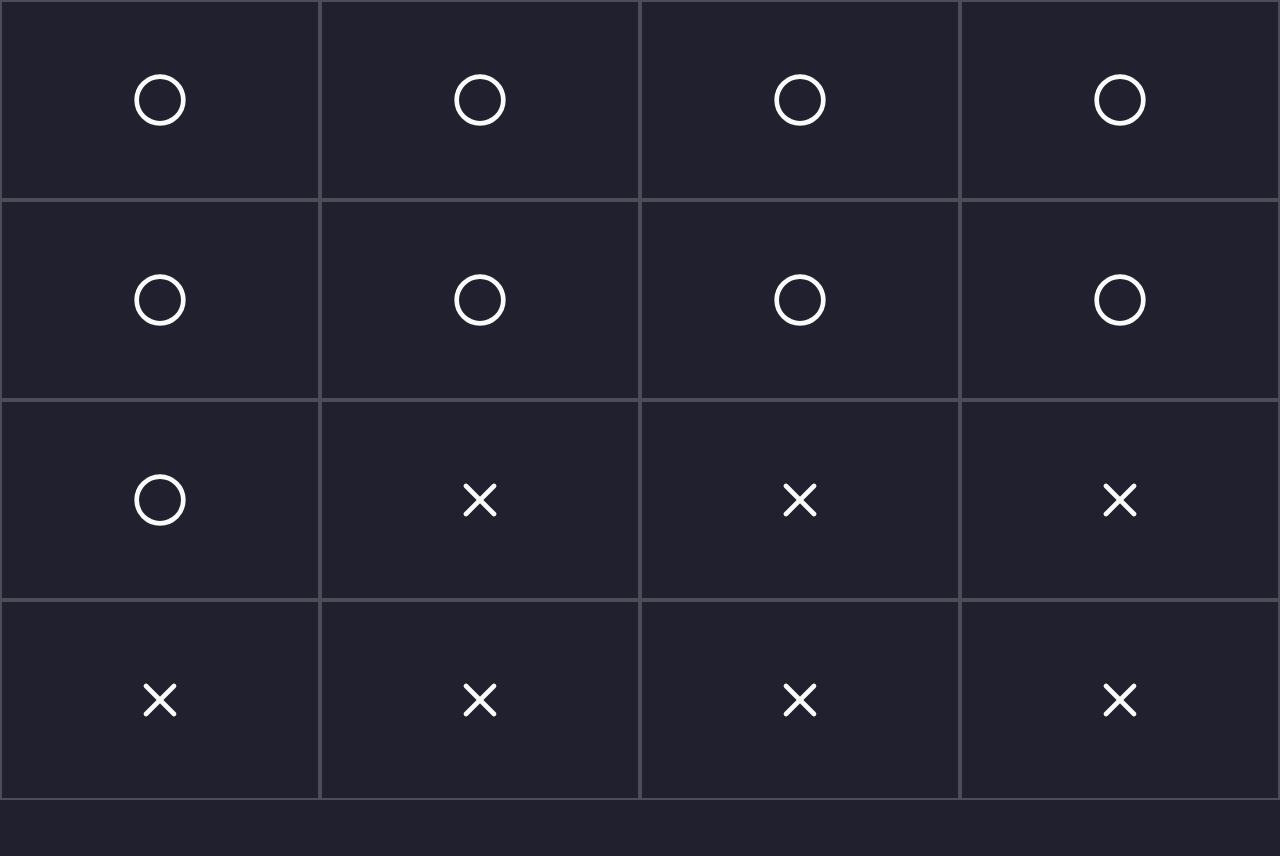
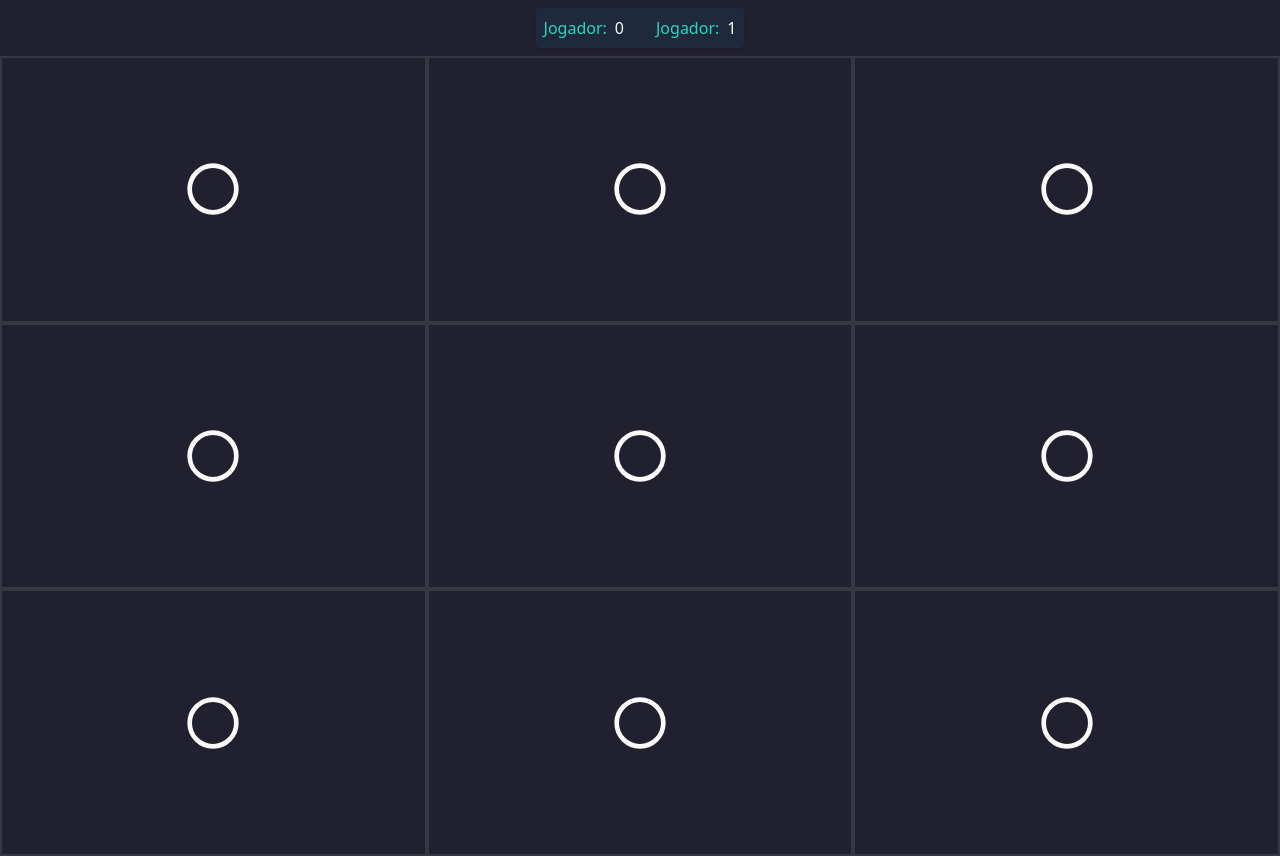
Before and after one commit to LucasAntunesDev/jogo-da-velha, a React (Vite) app: page / in a window 1280 px wide. Before the commit the page ends 800 px from the top, so only its background shows below. Built offline with nearby package versions, Linux system fonts and the light colour scheme.

Commit message:
Aula 29/08 - Alternando jogadores

```diff
--- /dev/null
+++ b/src/components/Quadrado.jsx
@@ -0,0 +1,5 @@
+const Quadrado = ({onClick, valor}) => {
+  return <button type="button" className="flex items-center justify-center" onClick={onClick}>{valor}</button>
+}
+
+export default Quadrado
--- a/src/components/Tabuleiro.jsx
+++ b/src/components/Tabuleiro.jsx
@@ -1,26 +1,47 @@
-import  O  from './O'
-import  X  from './X'
+import O from './O'
+import X from './X'
+import Quadrado from './Quadrado'
+import {useDebugValue, useState} from 'react'
 
 export const Tabuleiro = () => {
+  const quadrados = ['00', '01', '02', '11', '11', '12', '20', '21', '22']
+
+  const [valor, setValor] = useState(O)
+
+  const jogadores = [0, 1]
+
+  const [jogadorAtual, setjogadorAtual] = useState(0)
+
+  const inserirValor = () => {
+
+    jogadorAtual === 0 ? setValor(X) : setValor(O)
+    jogadorAtual === 0 ? setjogadorAtual(1) : setjogadorAtual(0)
+
+    console.log(jogadorAtual)
+  }
 
   return (
-    <div className="grid grid-cols-4 grid-rows-4 *:border-2 *:border-white/20 text-zinc-50 h-screen">
-      <div className='flex items-center justify-center'><O/></div>
-      <div className='flex items-center justify-center'><O/></div>
-      <div className='flex items-center justify-center'><O/></div>
-      <div className='flex items-center justify-center'><O/></div>
-      <div className='flex items-center justify-center'><O/></div>
-      <div className='flex items-center justify-center'><O/></div>
-      <div className='flex items-center justify-center'><O/></div>
-      <div className='flex items-center justify-center'><O/></div>
-      <div className='flex items-center justify-center'><O/></div>
-      <div className='flex items-center justify-center'><X/></div>
-      <div className='flex items-center justify-center'><X/></div>
-      <div className='flex items-center justify-center'><X/></div>
-      <div className='flex items-center justify-center'><X/></div>
-      <div className='flex items-center justify-center'><X/></div>
-      <div className='flex items-center justify-center'><X/></div>
-      <div className='flex items-center justify-center'><X/></div>
-    </div>
+    <>
+      <header className='flex gap-x-8 bg-slate-800 mx-auto w-fit p-2 rounded shadow my-2'>
+        {jogadores.map(jogador => (
+          <span className='text-teal-400 flex gap-x-2'>Jogador: <p className='text-zinc-50'>{jogador}</p></span>
+        ))}
+      </header>
+
+      <div className="grid grid-cols-3 grid-rows-3 *:border-2 *:border-slate-100/10 text-zinc-50 h-screen">
+        {quadrados.map((quadrado, index) => (
+          <Quadrado onClick={inserirValor} valor={valor} key={index} />
+        ))}
+        {/* <Quadrado onClick={inserirValor} valor={valor} key="1" />
+      <Quadrado onClick={inserirValor} valor={valor} key="2" />
+      <Quadrado onClick={inserirValor} valor={valor} key="3" />
+      <Quadrado onClick={inserirValor} valor={valor} key="4" />
+      <Quadrado onClick={inserirValor} valor={valor} key="5" />
+      <Quadrado onClick={inserirValor} valor={valor} key="6" />
+      <Quadrado onClick={inserirValor} valor={valor} key="7" />
+      <Quadrado onClick={inserirValor} valor={valor} key="8" />
+      <Quadrado onClick={inserirValor} valor={valor} key="9" /> */}
+      </div>
+    </>
   )
 }
--- a/src/css/App.css
+++ b/src/css/App.css
@@ -554,17 +554,26 @@ video {
   --tw-contain-style:  ;
 }
 
+.m-2 {
+  margin: 0.5rem;
+}
+
+.mx-auto {
+  margin-left: auto;
+  margin-right: auto;
+}
+
+.my-2 {
+  margin-top: 0.5rem;
+  margin-bottom: 0.5rem;
+}
+
 .flex {
   display: flex;
 }
 
 .grid {
   display: grid;
-}
-
-.size-6 {
-  width: 1.5rem;
-  height: 1.5rem;
 }
 
 .size-14 {
@@ -576,24 +585,25 @@ video {
   height: 100vh;
 }
 
-.h-full {
-  height: 100%;
-}
-
-.h-\[100\%\] {
-  height: 100%;
-}
-
-.max-h-screen {
-  max-height: 100vh;
+.w-fit {
+  width: -moz-fit-content;
+  width: fit-content;
 }
 
 .grid-cols-4 {
   grid-template-columns: repeat(4, minmax(0, 1fr));
 }
 
+.grid-cols-3 {
+  grid-template-columns: repeat(3, minmax(0, 1fr));
+}
+
 .grid-rows-4 {
   grid-template-rows: repeat(4, minmax(0, 1fr));
+}
+
+.grid-rows-3 {
+  grid-template-rows: repeat(3, minmax(0, 1fr));
 }
 
 .items-center {
@@ -604,9 +614,42 @@ video {
   justify-content: center;
 }
 
+.gap-x-4 {
+  -moz-column-gap: 1rem;
+       column-gap: 1rem;
+}
+
+.gap-x-2 {
+  -moz-column-gap: 0.5rem;
+       column-gap: 0.5rem;
+}
+
+.gap-x-8 {
+  -moz-column-gap: 2rem;
+       column-gap: 2rem;
+}
+
+.rounded {
+  border-radius: 0.25rem;
+}
+
 .bg-violet-950 {
   --tw-bg-opacity: 1;
   background-color: rgb(33 32 46 / var(--tw-bg-opacity));
+}
+
+.bg-violet-100 {
+  --tw-bg-opacity: 1;
+  background-color: rgb(237 233 254 / var(--tw-bg-opacity));
+}
+
+.bg-slate-800 {
+  --tw-bg-opacity: 1;
+  background-color: rgb(30 41 59 / var(--tw-bg-opacity));
+}
+
+.p-2 {
+  padding: 0.5rem;
 }
 
 .text-zinc-50 {
@@ -614,29 +657,34 @@ video {
   color: rgb(250 250 250 / var(--tw-text-opacity));
 }
 
+.text-teal-400 {
+  --tw-text-opacity: 1;
+  color: rgb(45 212 191 / var(--tw-text-opacity));
+}
+
+.text-white {
+  --tw-text-opacity: 1;
+  color: rgb(255 255 255 / var(--tw-text-opacity));
+}
+
+.shadow {
+  --tw-shadow: 0 1px 3px 0 rgb(0 0 0 / 0.1), 0 1px 2px -1px rgb(0 0 0 / 0.1);
+  --tw-shadow-colored: 0 1px 3px 0 var(--tw-shadow-color), 0 1px 2px -1px var(--tw-shadow-color);
+  box-shadow: var(--tw-ring-offset-shadow, 0 0 #0000), var(--tw-ring-shadow, 0 0 #0000), var(--tw-shadow);
+}
+
 .\*\:border-2 > * {
   border-width: 2px;
 }
 
-.\*\:border-violet-800 > * {
-  --tw-border-opacity: 1;
-  border-color: rgb(91 33 182 / var(--tw-border-opacity));
-}
-
-.\*\:border-violet-950 > * {
-  --tw-border-opacity: 1;
-  border-color: rgb(33 32 46 / var(--tw-border-opacity));
+.\*\:border-white\/20 > * {
+  border-color: rgb(255 255 255 / 0.2);
 }
 
 .\*\:border-white\/10 > * {
   border-color: rgb(255 255 255 / 0.1);
 }
 
-.\*\:border-white\/20 > * {
-  border-color: rgb(255 255 255 / 0.2);
+.\*\:border-slate-100\/10 > * {
+  border-color: rgb(241 245 249 / 0.1);
 }
-
-.\*\:border-\[\#edecee\] > * {
-  --tw-border-opacity: 1;
-  border-color: rgb(237 236 238 / var(--tw-border-opacity));
-}
```
